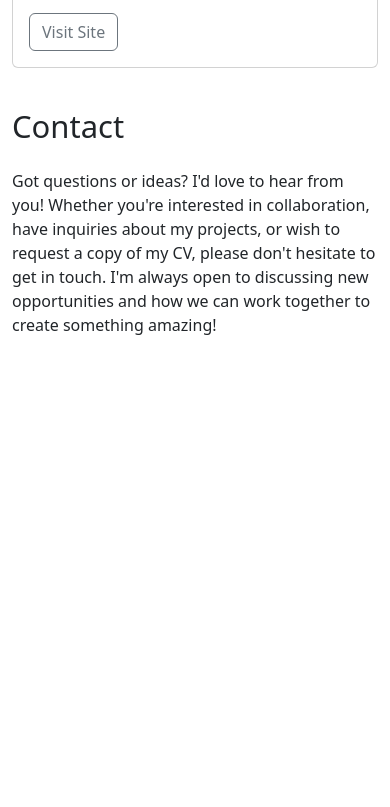
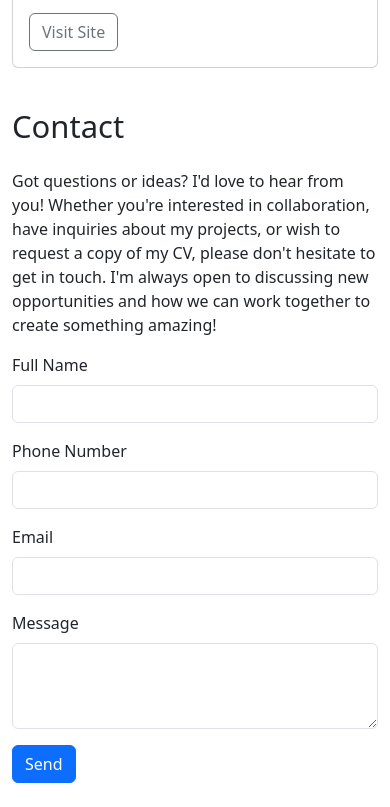
Before and after one commit to larevolucia/bootsrap-portfolio-walkthrough, a plain HTML site: page index.html in a window 390 px wide. Shown: the part 2847-3654 px from the top of the page. Before the commit the page ends 3200 px from the top, so only its background shows below. Drawn offline with nearby package versions, Linux system fonts and the light colour scheme.

Commit message:
Added responsive form using bootstrap

```diff
--- a/index.html
+++ b/index.html
@@ -158,6 +158,27 @@
         </div>
         <div class="col-12 col-md-10 col-lg-8">
             <!--Add form here-->
+            <form class="row g-3 mb-4">
+                <div class="col-12 col-lg-4">
+                  <label for="inputFullName" class="form-label">Full Name</label>
+                  <input type="text" class="form-control" id="inputFullName">
+                </div>
+                <div class="col-12 col-lg-4">
+                  <label for="inputPhone" class="form-label">Phone Number</label>
+                  <input type="text" class="form-control" id="inputPhone">
+                </div>
+                <div class="col-12 col-lg-4">
+                  <label for="inputEmail" class="form-label">Email</label>
+                  <input type="email" class="form-control" id="inputEmail">
+                </div>
+                <div class="col-12">
+                    <label for="message" class="form-label">Message</label>
+                    <textarea class="form-control" id="message" rows="3"></textarea>
+                </div>
+                <div class="col-12">
+                  <button type="submit" class="btn btn-primary">Send</button>
+                </div>
+              </form>
         </div>
     </div>
 </footer>
```
